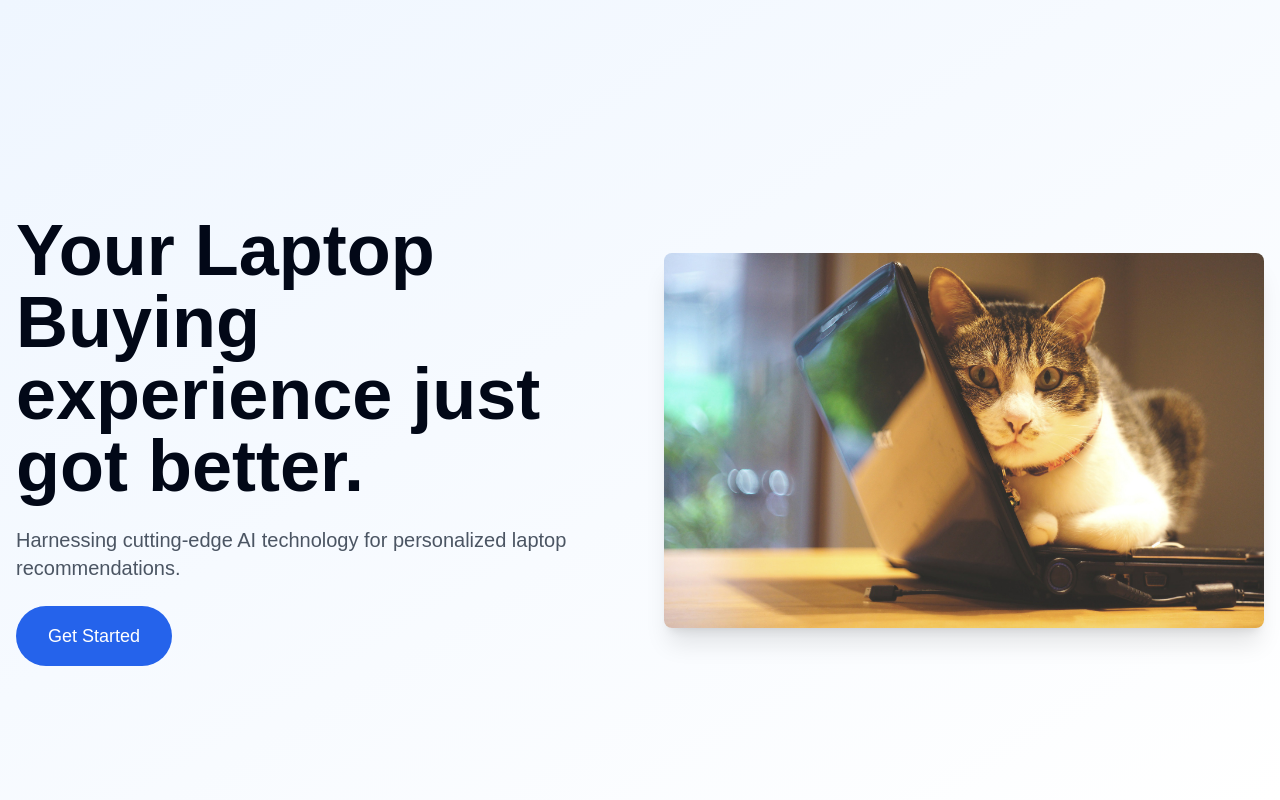
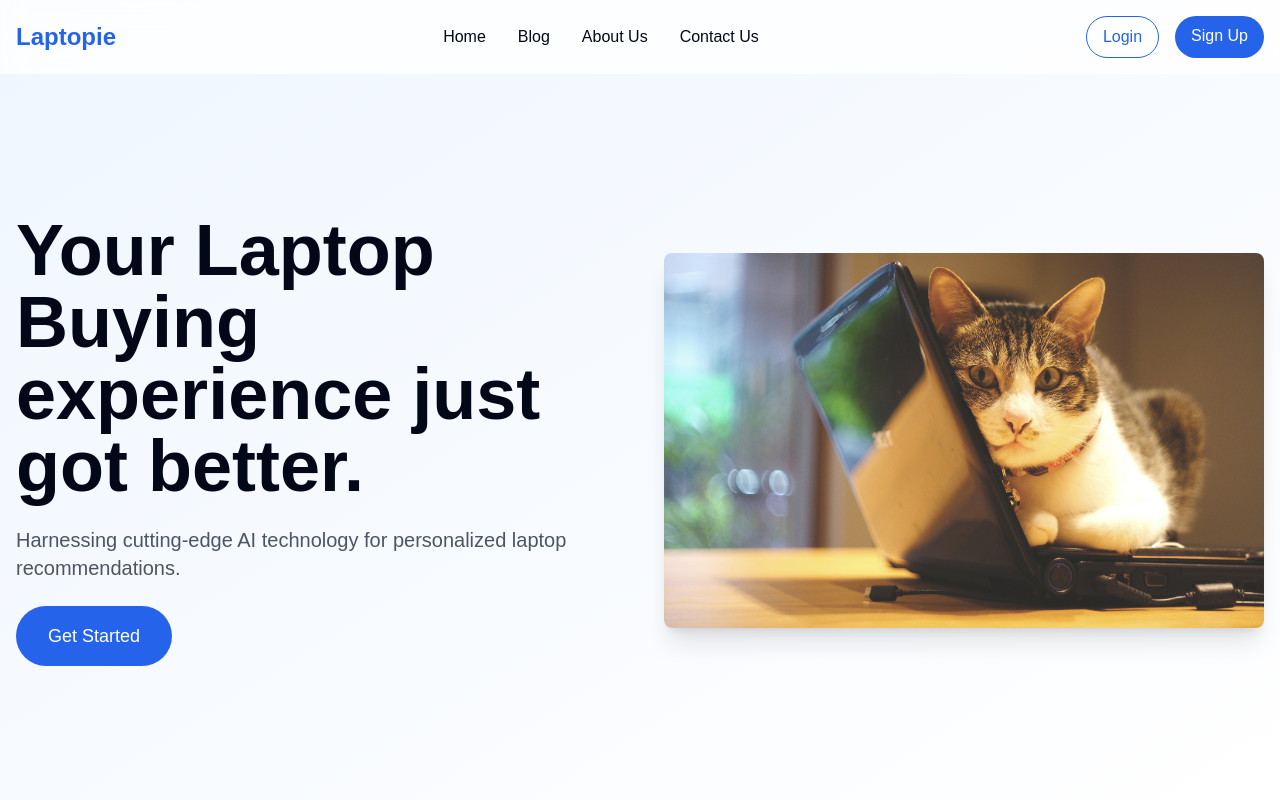
Before and after one commit to samh7/laptopie-nextjs, a Next.js app: page / in a window 1280 px wide. Shown: the top 800 px of the page. Built offline with nearby package versions, Linux system fonts and the light colour scheme.

Commit message:
Refactor Header import

```diff
--- a/src/app/layout.tsx
+++ b/src/app/layout.tsx
@@ -1,6 +1,8 @@
 import type { Metadata } from "next";
 import localFont from "next/font/local";
 import "./globals.css";
+import Footer from "@/components/Footer";
+import Header from "@/components/Header";
 
 const geistSans = localFont({
   src: "./fonts/GeistVF.woff",
@@ -23,13 +25,14 @@ export default function RootLayout({
 }: Readonly<{
   children: React.ReactNode;
 }>) {
-
   return (
     <html lang="en">
       <body
         className={`${geistSans.variable} ${geistMono.variable} antialiased`}
       >
+        <Header />
         {children}
+        <Footer />
       </body>
     </html>
   );
```
